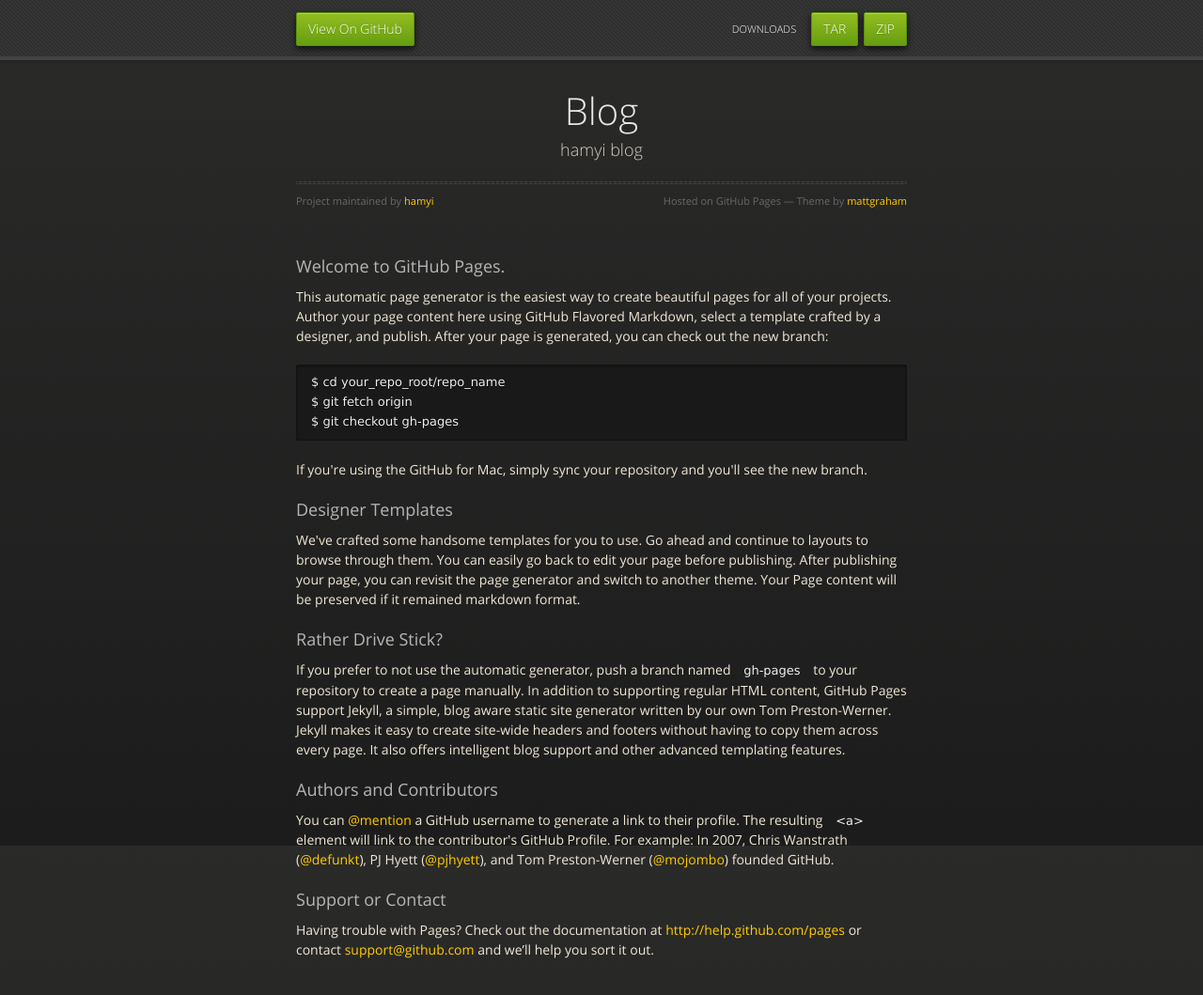
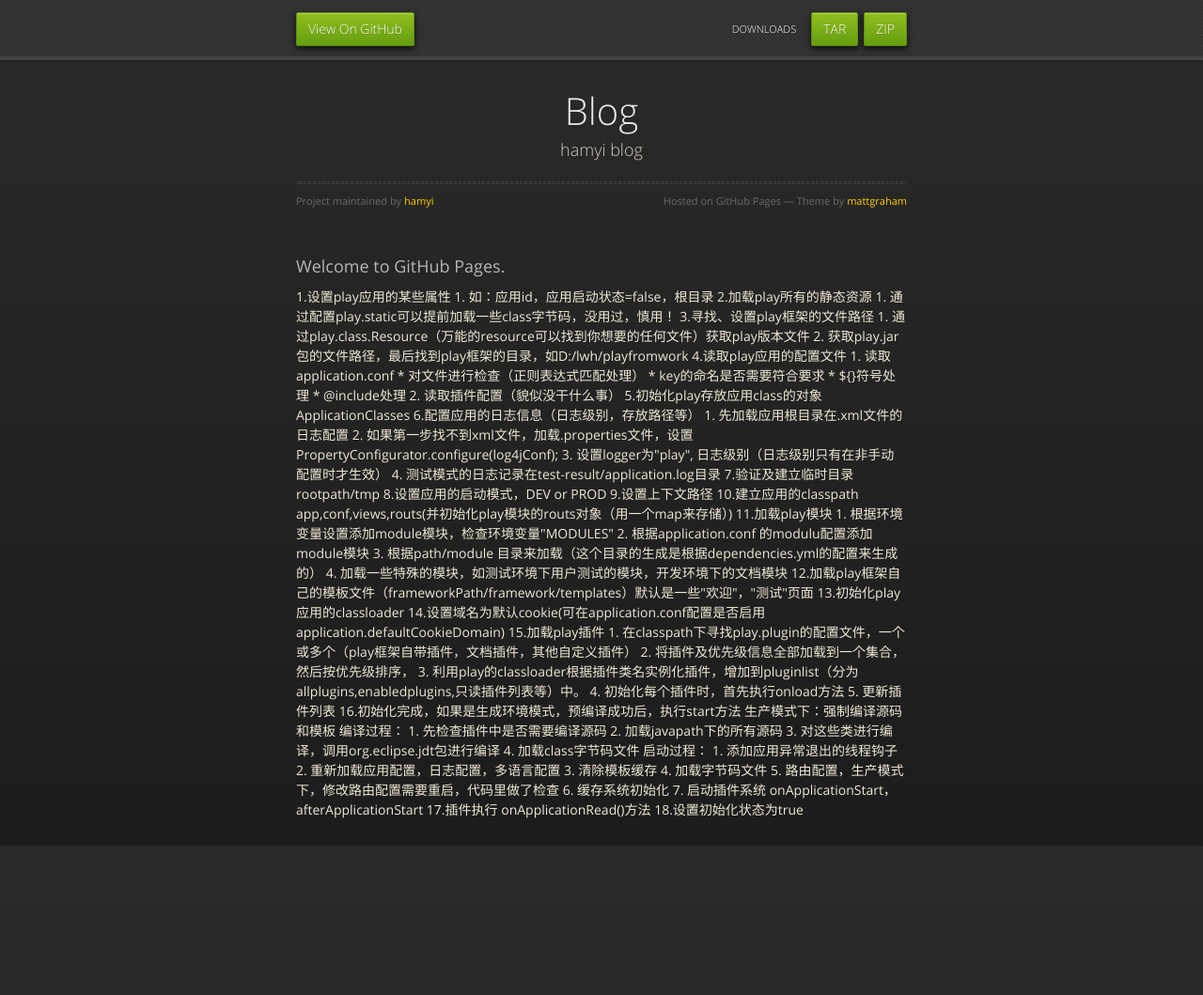
Before and after one commit to hamyi/blog, a Jekyll site: the page index.html, which Jekyll copies as it is, in a window 1280 px wide and 1131 px high. Shown: the top 1059 px of the window at 94% size. Built offline with Jekyll 4.4.1, drawn with Linux system fonts in a browser that asks for light colours; nearby versions of some CDN libraries; comment, search, counter and statistics services are not loaded.

Commit message:
Update index.html
add code

```diff
--- a/index.html
+++ b/index.html
@@ -41,35 +41,91 @@
         <h3>
 <a name="welcome-to-github-pages" class="anchor" href="#welcome-to-github-pages"><span class="octicon octicon-link"></span></a>Welcome to GitHub Pages.</h3>
 
-<p>This automatic page generator is the easiest way to create beautiful pages for all of your projects. Author your page content here using GitHub Flavored Markdown, select a template crafted by a designer, and publish. After your page is generated, you can check out the new branch:</p>
+1.设置play应用的某些属性
 
-<pre><code>$ cd your_repo_root/repo_name
-$ git fetch origin
-$ git checkout gh-pages
-</code></pre>
+  1. 如：应用id，应用启动状态=false，根目录
 
-<p>If you're using the GitHub for Mac, simply sync your repository and you'll see the new branch.</p>
+2.加载play所有的静态资源
 
-<h3>
-<a name="designer-templates" class="anchor" href="#designer-templates"><span class="octicon octicon-link"></span></a>Designer Templates</h3>
+  1. 通过配置play.static可以提前加载一些class字节码，没用过，慎用！
 
-<p>We've crafted some handsome templates for you to use. Go ahead and continue to layouts to browse through them. You can easily go back to edit your page before publishing. After publishing your page, you can revisit the page generator and switch to another theme. Your Page content will be preserved if it remained markdown format.</p>
+3.寻找、设置play框架的文件路径
 
-<h3>
-<a name="rather-drive-stick" class="anchor" href="#rather-drive-stick"><span class="octicon octicon-link"></span></a>Rather Drive Stick?</h3>
+  1. 通过play.class.Resource（万能的resource可以找到你想要的任何文件）获取play版本文件
+  2. 获取play.jar包的文件路径，最后找到play框架的目录，如D:/lwh/playfromwork
 
-<p>If you prefer to not use the automatic generator, push a branch named <code>gh-pages</code> to your repository to create a page manually. In addition to supporting regular HTML content, GitHub Pages support Jekyll, a simple, blog aware static site generator written by our own Tom Preston-Werner. Jekyll makes it easy to create site-wide headers and footers without having to copy them across every page. It also offers intelligent blog support and other advanced templating features.</p>
+4.读取play应用的配置文件
 
-<h3>
-<a name="authors-and-contributors" class="anchor" href="#authors-and-contributors"><span class="octicon octicon-link"></span></a>Authors and Contributors</h3>
+  1. 读取application.conf
 
-<p>You can <a href="https://github.com/blog/821" class="user-mention">@mention</a> a GitHub username to generate a link to their profile. The resulting <code>&lt;a&gt;</code> element will link to the contributor's GitHub Profile. For example: In 2007, Chris Wanstrath (<a href="https://github.com/defunkt" class="user-mention">@defunkt</a>), PJ Hyett (<a href="https://github.com/pjhyett" class="user-mention">@pjhyett</a>), and Tom Preston-Werner (<a href="https://github.com/mojombo" class="user-mention">@mojombo</a>) founded GitHub.</p>
 
-<h3>
-<a name="support-or-contact" class="anchor" href="#support-or-contact"><span class="octicon octicon-link"></span></a>Support or Contact</h3>
+  * 对文件进行检查（正则表达式匹配处理）
+  * key的命名是否需要符合要求
+  * ${}符号处理
+  * @include处理
 
-<p>Having trouble with Pages? Check out the documentation at <a href="http://help.github.com/pages">http://help.github.com/pages</a> or contact <a href="mailto:support@github.com">support@github.com</a> and we’ll help you sort it out.</p>
-      </section>
+     2.  读取插件配置（貌似没干什么事）
+
+5.初始化play存放应用class的对象 ApplicationClasses
+
+6.配置应用的日志信息（日志级别，存放路径等）
+
+  1. 先加载应用根目录在.xml文件的日志配置
+  2. 如果第一步找不到xml文件，加载.properties文件，设置 PropertyConfigurator.configure(log4jConf);
+  3. 设置logger为"play", 日志级别（日志级别只有在非手动配置时才生效）
+  4. 测试模式的日志记录在test-result/application.log目录
+
+7.验证及建立临时目录rootpath/tmp
+
+8.设置应用的启动模式，DEV or PROD
+
+9.设置上下文路径
+
+10.建立应用的classpath app,conf,views,routs(并初始化play模块的routs对象（用一个map来存储）)
+
+11.加载play模块
+
+  1. 根据环境变量设置添加module模块，检查环境变量"MODULES"
+  2. 根据application.conf 的modulu配置添加module模块
+  3. 根据path/module 目录来加载（这个目录的生成是根据dependencies.yml的配置来生成的）
+  4. 加载一些特殊的模块，如测试环境下用户测试的模块，开发环境下的文档模块
+
+12.加载play框架自己的模板文件（frameworkPath/framework/templates）默认是一些"欢迎"，"测试"页面
+
+13.初始化play应用的classloader
+
+14.设置域名为默认cookie(可在application.conf配置是否启用application.defaultCookieDomain)
+
+15.加载play插件
+
+  1. 在classpath下寻找play.plugin的配置文件，一个或多个（play框架自带插件，文档插件，其他自定义插件）
+  2. 将插件及优先级信息全部加载到一个集合，然后按优先级排序，
+  3. 利用play的classloader根据插件类名实例化插件，增加到pluginlist（分为allplugins,enabledplugins,只读插件列表等）中。
+  4. 初始化每个插件时，首先执行onload方法
+  5. 更新插件列表
+
+16.初始化完成，如果是生成环境模式，预编译成功后，执行start方法
+         生产模式下：强制编译源码和模板
+         编译过程：
+
+  1. 先检查插件中是否需要编译源码
+  2. 加载javapath下的所有源码
+  3. 对这些类进行编译，调用org.eclipse.jdt包进行编译
+  4. 加载class字节码文件
+
+         启动过程：
+
+  1. 添加应用异常退出的线程钩子
+  2. 重新加载应用配置，日志配置，多语言配置
+  3. 清除模板缓存
+  4. 加载字节码文件
+  5. 路由配置，生产模式下，修改路由配置需要重启，代码里做了检查
+  6. 缓存系统初始化
+  7. 启动插件系统 onApplicationStart，afterApplicationStart
+
+17.插件执行 onApplicationRead()方法
+
+18.设置初始化状态为true
 
     </div>
     <!--[if !IE]><script>fixScale(document);</script><![endif]-->
```
